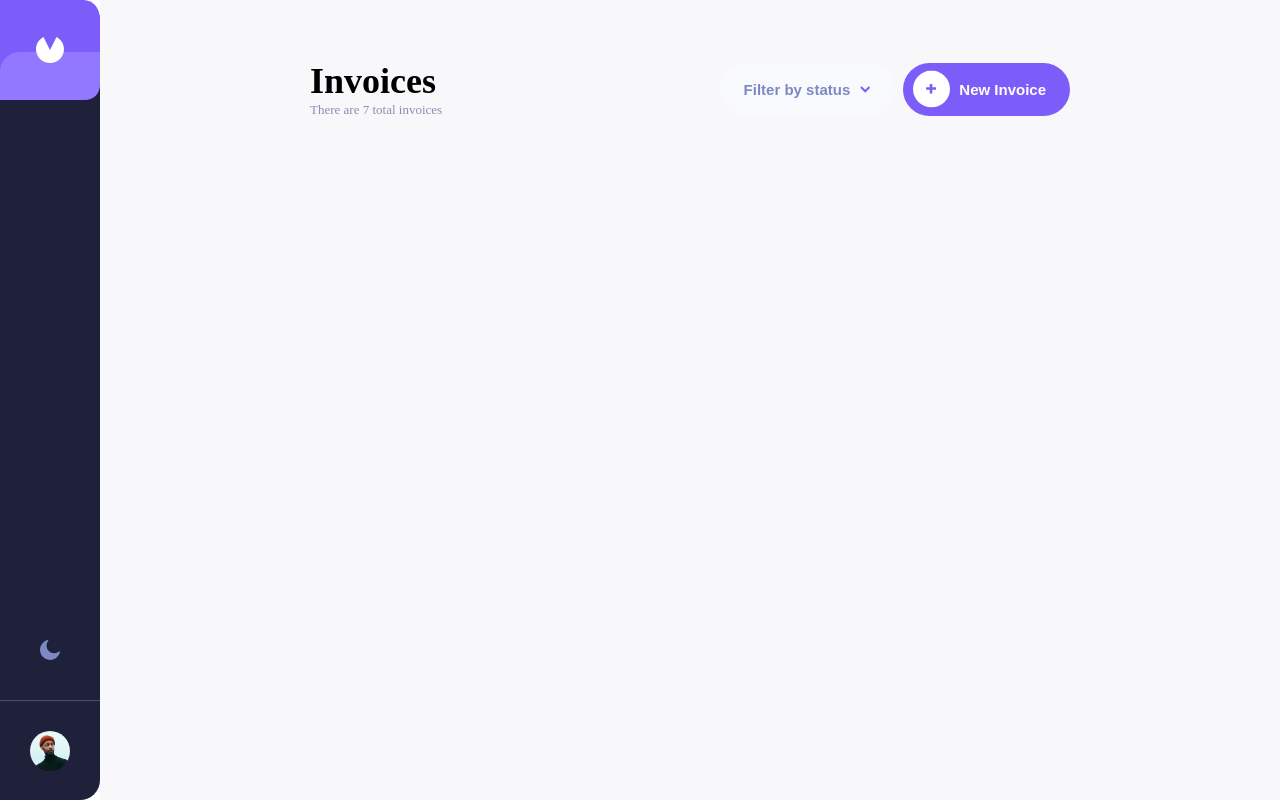
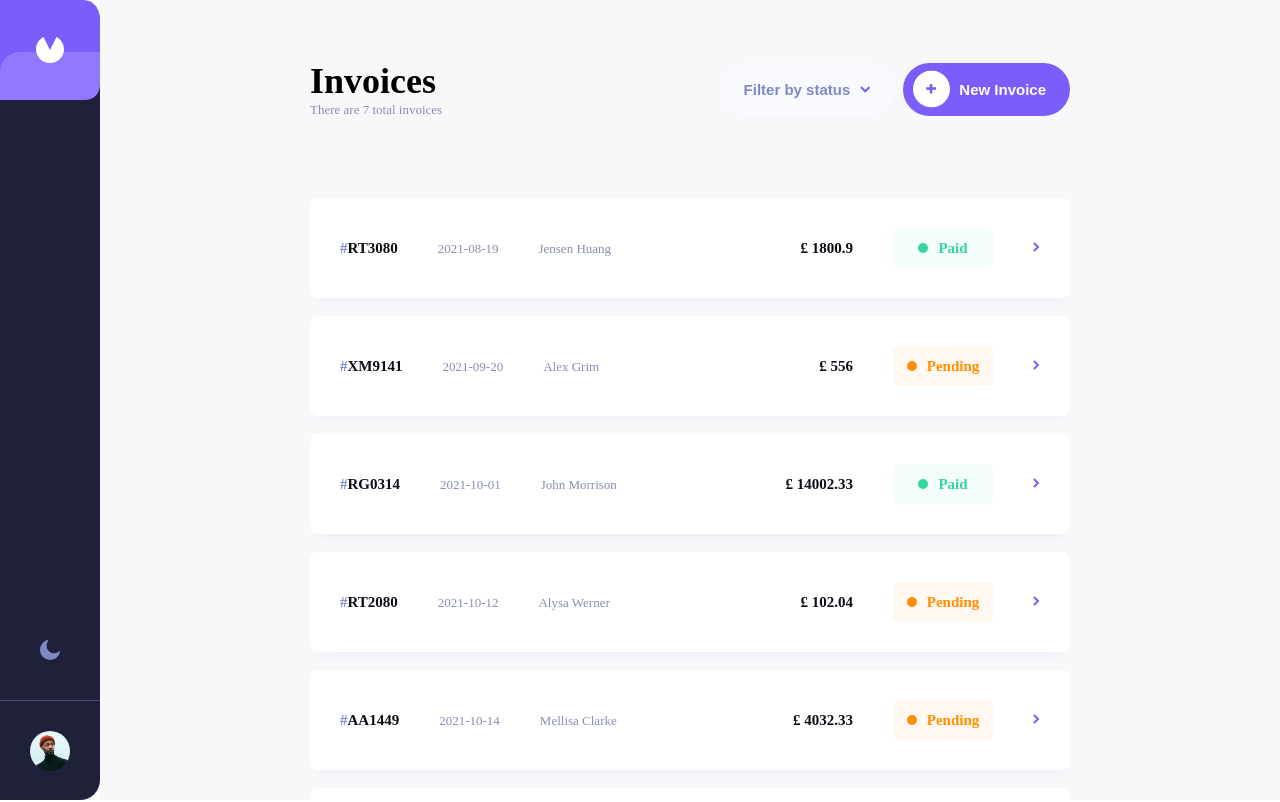
Before and after one commit to LynnHsaio/invoice-app, a Vue app: page / in a window 1280 px wide. Shown: the top 802 px of the page. Built offline with nearby package versions, Linux system fonts and the light colour scheme.

Commit message:
[IMP] 加入清單

```diff
--- a/src/data/data.json
+++ b/src/data/data.json
@@ -24,11 +24,11 @@
       {
         "name": "Brand Guidelines",
         "quantity": 1,
-        "price": 1800.90,
-        "total": 1800.90
+        "price": 1800.9,
+        "total": 1800.9
       }
     ],
-    "total": 1800.90
+    "total": 1800.9
   },
   {
     "id": "XM9141",
@@ -55,17 +55,17 @@
       {
         "name": "Banner Design",
         "quantity": 1,
-        "price": 156.00,
-        "total": 156.00
+        "price": 156.0,
+        "total": 156.0
       },
       {
         "name": "Email Design",
         "quantity": 2,
-        "price": 200.00,
-        "total": 400.00
+        "price": 200.0,
+        "total": 400.0
       }
     ],
-    "total": 556.00
+    "total": 556.0
   },
   {
     "id": "RG0314",
@@ -160,8 +160,8 @@
       {
         "name": "Brand Guidelines",
         "quantity": 1,
-        "price": 2500.00,
-        "total": 2500.00
+        "price": 2500.0,
+        "total": 2500.0
       }
     ],
     "total": 4032.33
--- a/src/views/Main.vue
+++ b/src/views/Main.vue
@@ -19,14 +19,48 @@
           </button>
         </div>
       </div>
-      <main></main>
+
+      <main>
+        <ul class="list">
+          <li class="item" v-for="item of list" :key="item.id">
+            <div>
+              <span class="item-id text-medium">{{ item.id }}</span>
+              <span class="text-small">{{ item.paymentDue }}</span>
+              <span class="text-small">{{ item.clientName }}</span>
+            </div>
+            <div class="item-right">
+              <span class="text-medium">£ {{ item.total }}</span>
+              <span
+                :class="`item-status item-status--${item.status} text-medium`"
+                >{{ item.status }}</span
+              >
+              <span>
+                <img
+                  src="../assets/icon-arrow-right.svg"
+                  alt="arrow right icon"
+                />
+              </span>
+            </div>
+          </li>
+        </ul>
+      </main>
     </div>
   </div>
 </template>
 <script>
+import data from "../data/data.json";
+
 export default {
   name: "MainPage",
   components: {},
+  data() {
+    return {
+      list: data,
+    };
+  },
+  mounted() {
+    console.log(data);
+  },
 };
 </script>
 <style lang="scss" scoped>
@@ -34,5 +68,31 @@ export default {
   display: flex;
   justify-content: space-between;
   align-items: center;
+  margin-bottom: 80px;
+}
+
+.list {
+  list-style: none;
+
+  .item {
+    display: flex;
+    justify-content: space-between;
+    align-items: center;
+    margin-bottom: 18px;
+    padding: 30px;
+    border-radius: 8px;
+    background: #fff;
+    box-shadow: 0px 10px 10px -10px rgba(72, 84, 159, 0.1);
+    cursor: pointer;
+
+    span:not(:last-child) {
+      margin-right: 40px;
+    }
+
+    &-right {
+      display: flex;
+      align-items: center;
+    }
+  }
 }
 </style>
```
